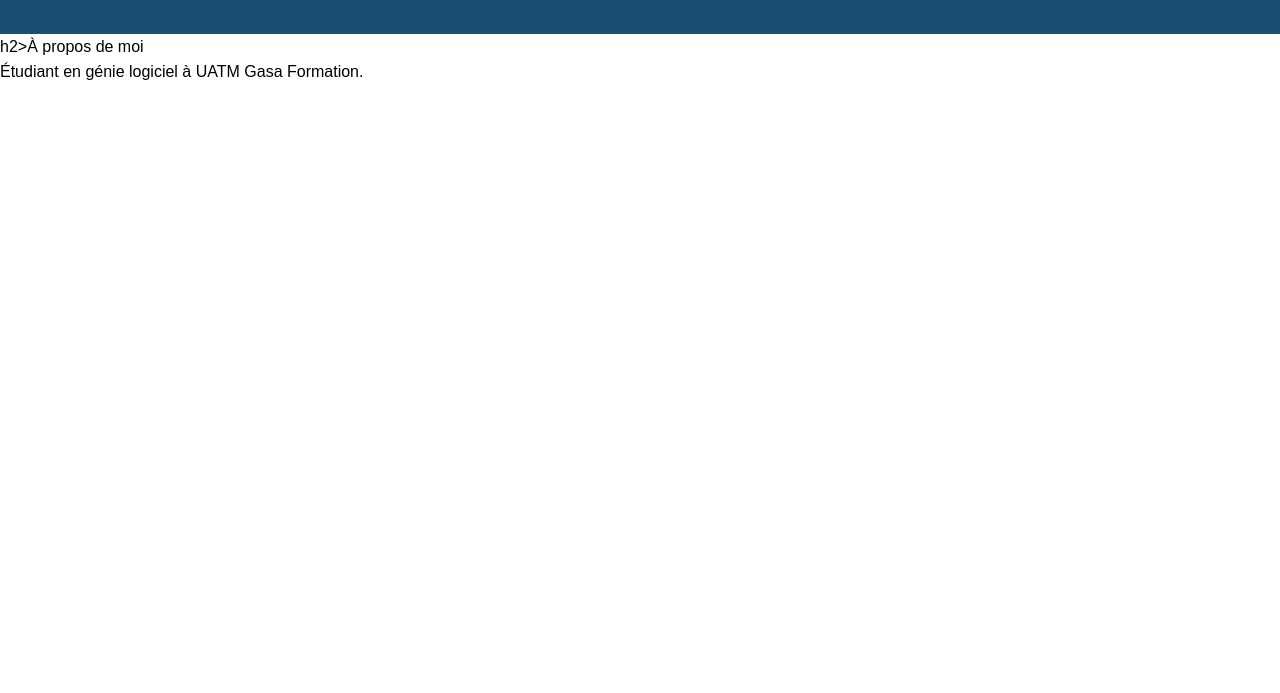
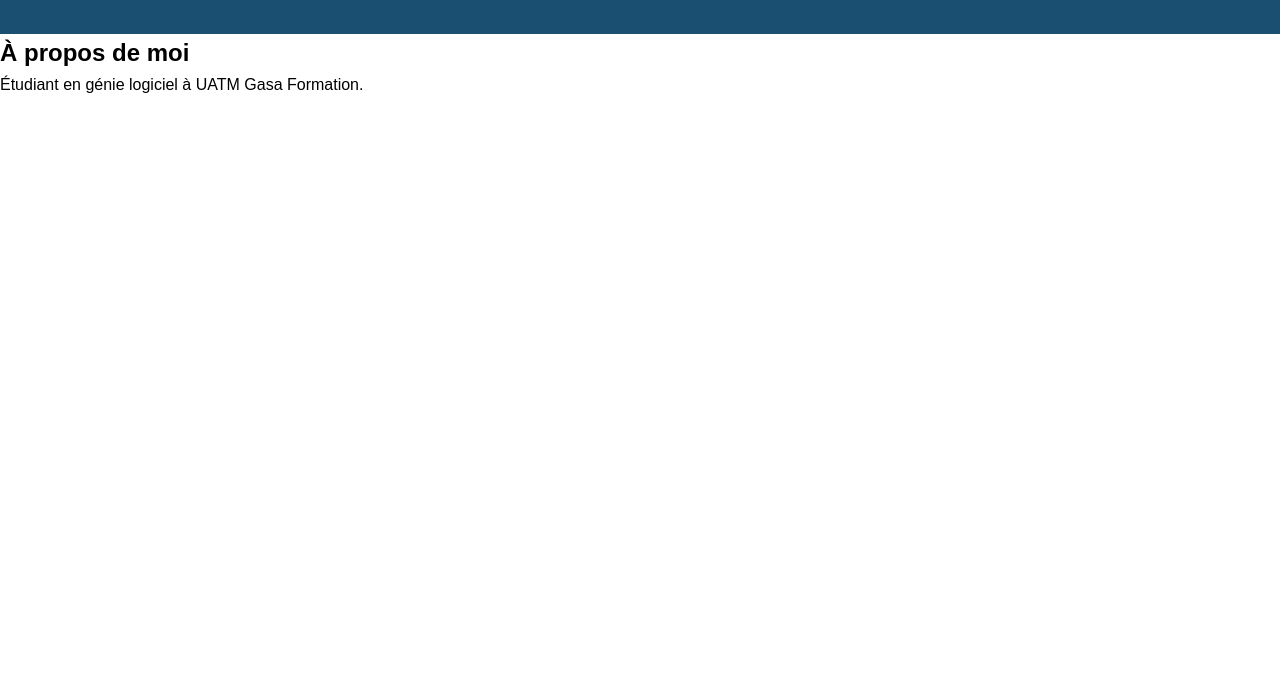
Before and after one commit to OTAKU229/Mon-Portfolio, a plain HTML site: page index.html in a window 1280 px wide. Shown: the part 107-800 px from the top of the page. Drawn offline with Linux system fonts and the light colour scheme.

Commit message:
Fix HTML tag for 'About Me' section

```diff
--- a/index.html
+++ b/index.html
@@ -17,7 +17,7 @@
  </header>
  <main>
  <section id="about">
-    h2>À propos de moi</h2>
+    <h2>À propos de moi</h2>
  <p>Étudiant en génie logiciel à UATM Gasa Formation.</p>
  </section>
  </main>
```
